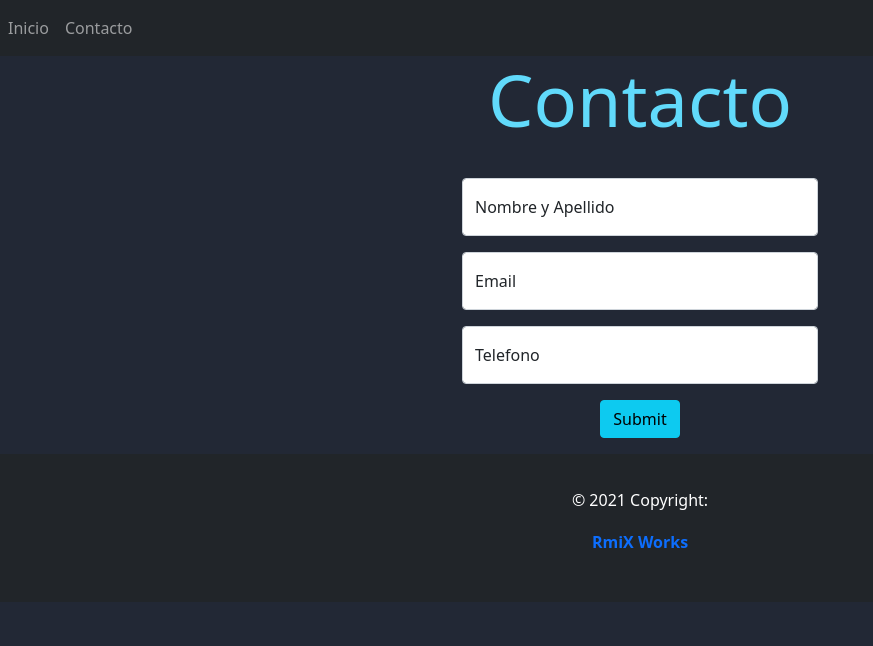
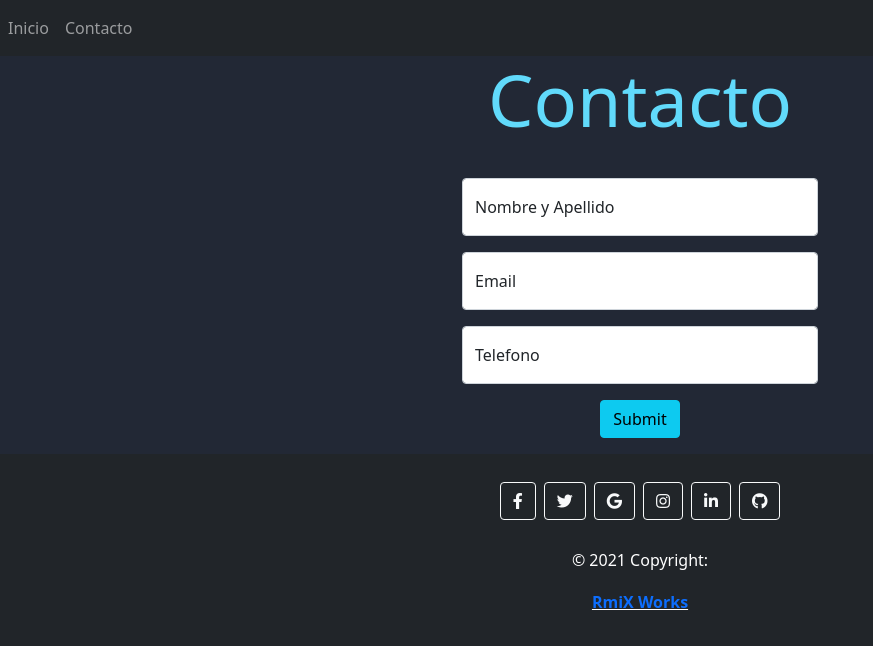
Before and after one commit to HermitsTeam/HermitsTeam.github.io, a React (Create React App) app in the folder portfolio_rmix_works/: page /contact in a window 1280 px wide. Shown: the top 646 px of the page, without its empty margins (0-873 px from the left). Built offline with nearby package versions, Linux system fonts and the light colour scheme.

Commit message:
Added Font Awesome

```diff
--- /dev/null
+++ b/package.json
@@ -0,0 +1,5 @@
+{
+  "dependencies": {
+    "@fortawesome/fontawesome-free": "^5.15.4"
+  }
+}
--- a/portfolio_rmix_works/public/index.html
+++ b/portfolio_rmix_works/public/index.html
@@ -10,6 +10,7 @@
       content="Web site created using create-react-app"
     />
     <link rel="apple-touch-icon" href="%PUBLIC_URL%/logo192.png" />
+
     <!--
       manifest.json provides metadata used when your web app is installed on a
       user's mobile device or desktop. See https://developers.google.com/web/fundamentals/web-app-manifest/
--- a/portfolio_rmix_works/src/App.css
+++ b/portfolio_rmix_works/src/App.css
@@ -80,6 +80,6 @@ video {
       display: flex;
       flex-direction: column;
       align-items: center;
-      box-shadow: inset 0 0 0 1000px rgba(0, 0, 0, 0.2);
+      box-shadow: inset 0 0 0 1000px rgba(0, 0, 0, 0.4);
       object-fit: contain;
 }
--- a/portfolio_rmix_works/src/components/Footer.jsx
+++ b/portfolio_rmix_works/src/components/Footer.jsx
@@ -1,12 +1,63 @@
 import React, { useEffect, useState } from "react";
 import { Link, useNavigate } from "react-router-dom";
+import '@fortawesome/fontawesome-free/css/all.min.css';
 
 const Footer = () => {
   return (
     <div>
-      <footer>
-        <div className="text-center p-4 bg-dark">
-         <p className="footer_text">© 2021 Copyright:</p>
+      <footer className="text-center p-4 bg-dark text-white">
+        <div>
+          <section class="mb-4">
+            <a
+              class="btn btn-outline-light btn-floating m-1"
+              href="#!"
+              role="button"
+            >
+              <i class="fab fa-facebook-f"></i>
+            </a>
+
+            <a
+              class="btn btn-outline-light btn-floating m-1"
+              href="#!"
+              role="button"
+            >
+              <i class="fab fa-twitter"></i>
+            </a>
+
+            <a
+              class="btn btn-outline-light btn-floating m-1"
+              href="#!"
+              role="button"
+            >
+              <i class="fab fa-google"></i>
+            </a>
+
+            <a
+              class="btn btn-outline-light btn-floating m-1"
+              href="#!"
+              role="button"
+            >
+              <i class="fab fa-instagram"></i>
+            </a>
+
+            <a
+              class="btn btn-outline-light btn-floating m-1"
+              href="#!"
+              role="button"
+            >
+              <i class="fab fa-linkedin-in"></i>
+            </a>
+
+            <a
+              class="btn btn-outline-light btn-floating m-1"
+              href="#!"
+              role="button"
+            >
+              <i class="fab fa-github"></i>
+            </a>
+          </section>
+
+          <p className="footer_text">© 2021 Copyright:</p>
           <Link className="text-reset fw-bold" to="/">
             <p className="nav-link">RmiX Works</p>
           </Link>
```
Also changed, not shown: 1 other file (tests, documents, lock files or other folders).
